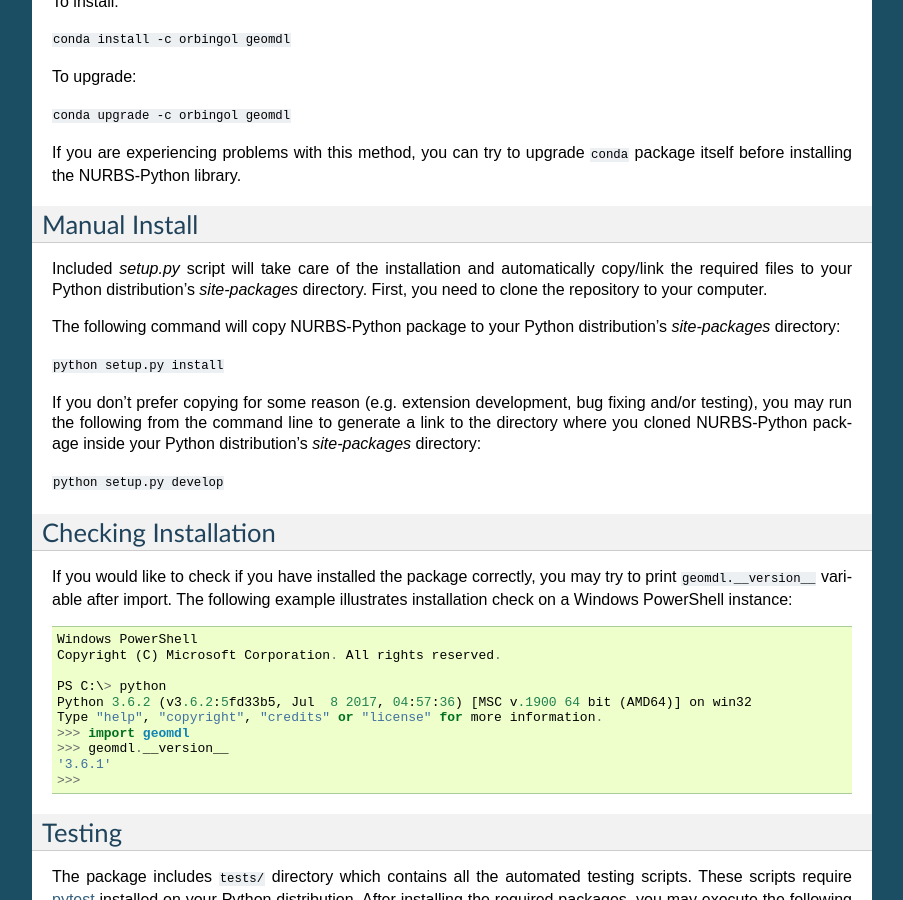
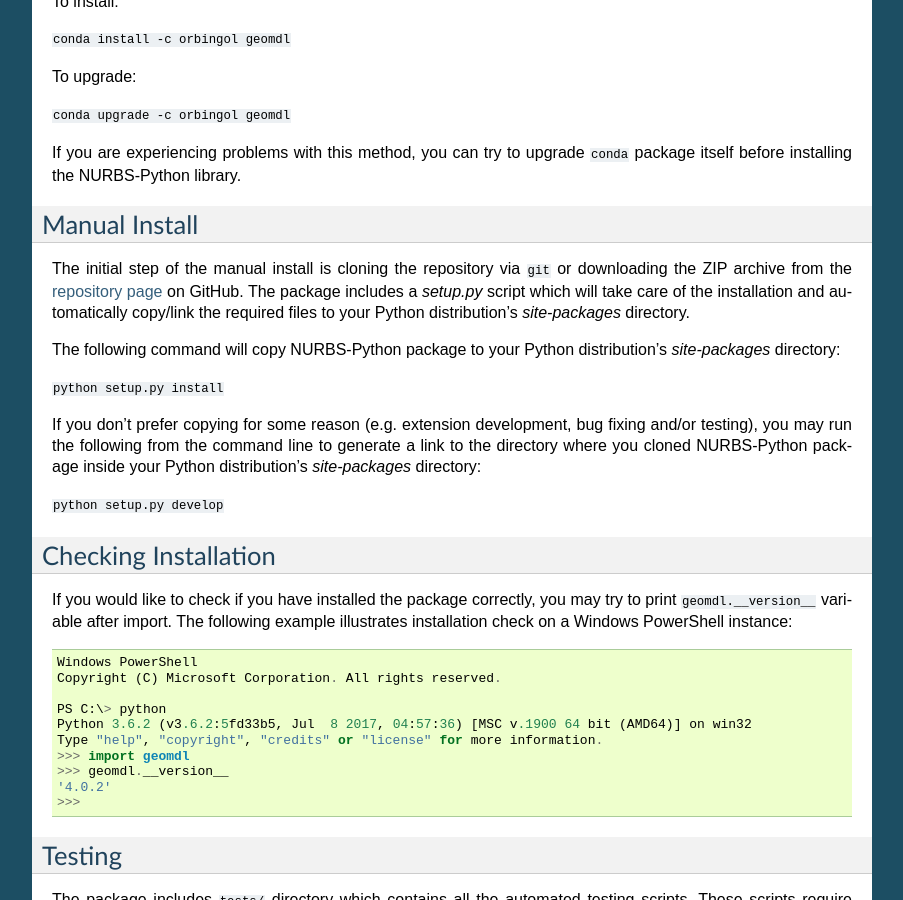
Before and after one commit to orbingol/NURBS-Python, a Sphinx documentation site: the page built from docs/install.rst, in a window 1280 px wide and 900 px high, scrolled down 594 px. Shown: the whole window, without its empty margins (198-1101 px from the left). Built offline with Sphinx 7.4.7, drawn with Linux system fonts in a browser that asks for light colours; formulas are drawn with MathJax 3.

Commit message:
Update Manual Install section

```diff
--- a/docs/install.rst
+++ b/docs/install.rst
@@ -43,8 +43,10 @@ installing the NURBS-Python library.
 Manual Install
 ==============
 
-Included *setup.py* script will take care of the installation and automatically copy/link the required files to
-your Python distribution's *site-packages* directory. First, you need to clone the repository to your computer.
+The initial step of the manual install is cloning the repository via ``git`` or downloading the ZIP archive from the
+`repository page <https://github.com/orbingol/NURBS-Python>`_ on GitHub. The package includes a *setup.py* script
+which will take care of the installation and automatically copy/link the required files to your Python distribution's
+*site-packages* directory.
 
 The following command will copy NURBS-Python package to your Python distribution's *site-packages* directory:
 
@@ -70,7 +72,7 @@ variable after import. The following example illustrates installation check on a
     Type "help", "copyright", "credits" or "license" for more information.
     >>> import geomdl
     >>> geomdl.__version__
-    '3.6.1'
+    '4.0.2'
     >>>
 
 Testing
```
